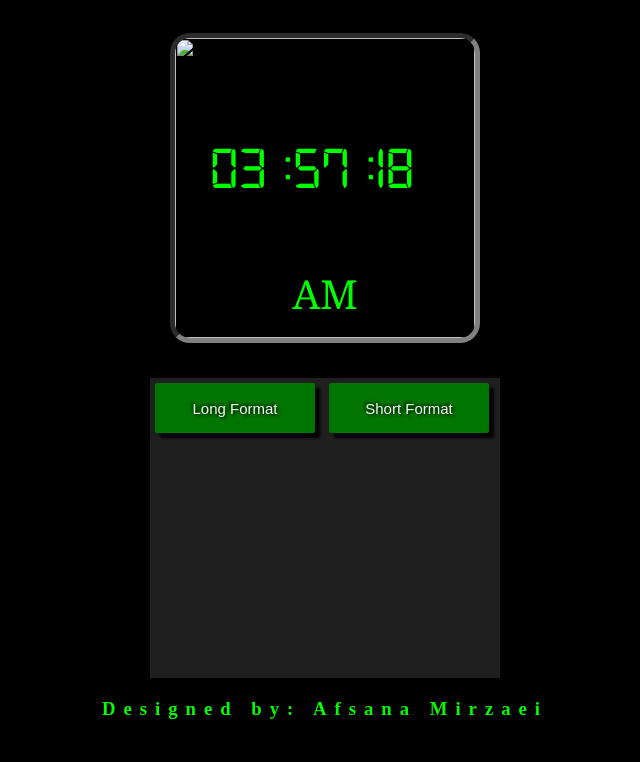
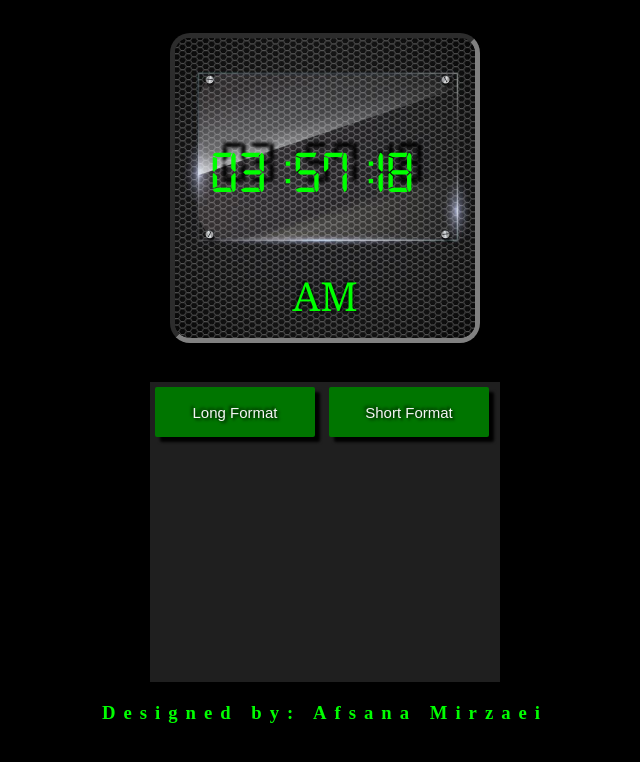
Before and after one commit to afsanamirzaei9-maker/ClockProject, a plain HTML site: page index.html in a window 1280 px wide. Shown: the whole page, without its empty margins (315-955 px from the left). Drawn offline with Linux system fonts and the light colour scheme; files whose address does not match are found by name.

Commit message:
Update index.html

```diff
--- a/index.html
+++ b/index.html
@@ -11,7 +11,7 @@
     <div class="container">
         <div class="main">
             <div class="image">
-                <img src="photos/blackBg.jpg" alt="">
+                <img src="blackBg.jpg" alt="">
                 <div class="clock" data-format="12">
                     <h1>00 : 00 : 00</h1>
                 </div>
```
